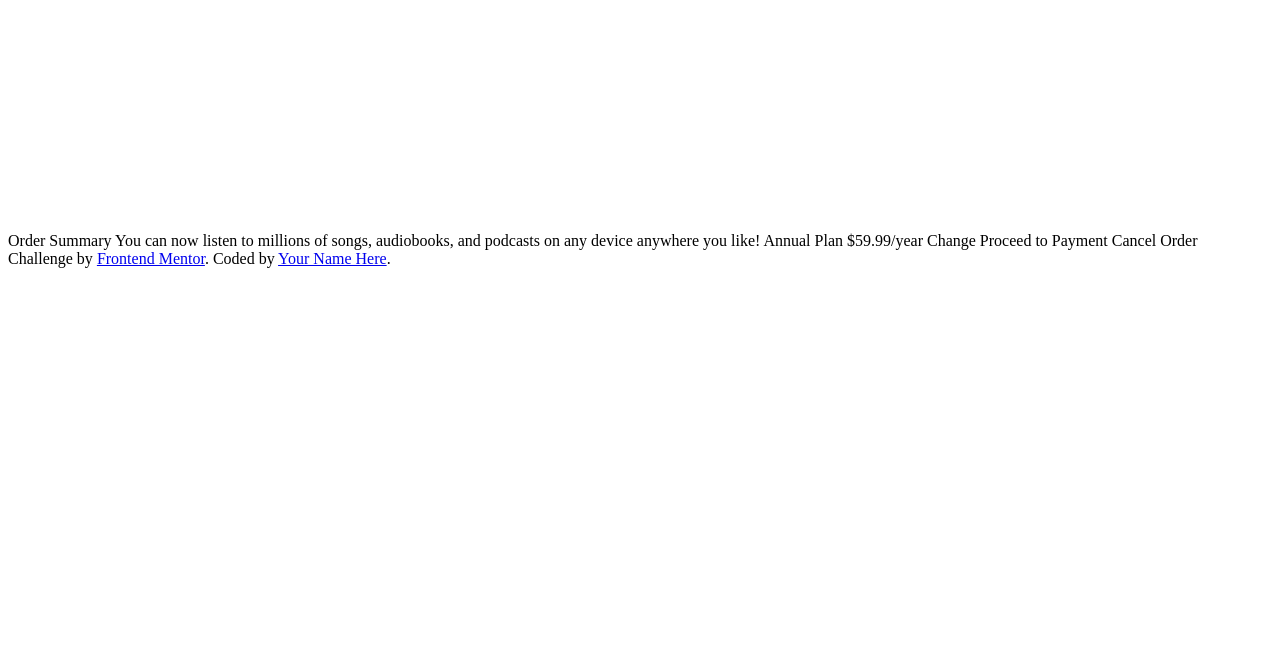
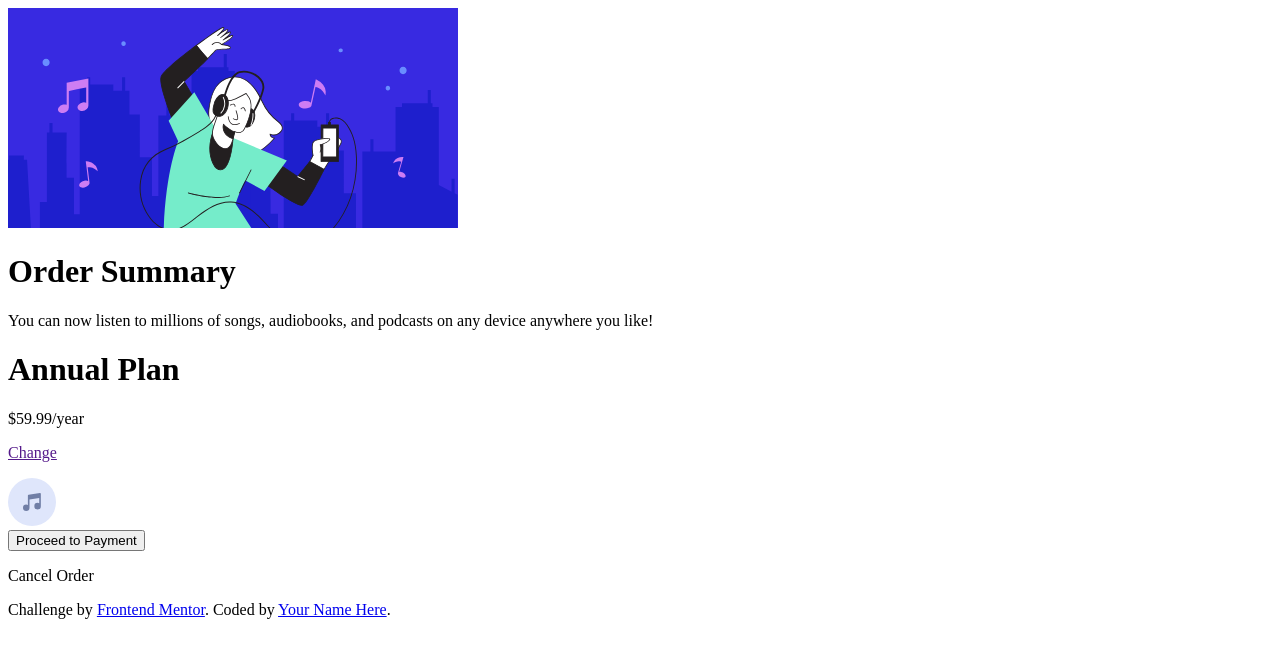
Before and after one commit to Bahbah89/order-summary-component-main, a plain HTML site: page index.html in a window 1280 px wide. Drawn offline with Linux system fonts and the light colour scheme.

Commit message:
Insert basic HTMl Layout + top svg file

```diff
--- a/index.html
+++ b/index.html
@@ -18,11 +18,36 @@
     </style>
   </head>
   <body>
-    <header> <svg xmlns="http://www.w3.org/2000/svg" xmlns:xlink="http://www.w3.org/1999/xlink" width="450" height="220"> </svg></header>
+    <header><img src="images/illustration-hero.svg" alt="hero-illustration"></header>
+    <main>
+      <div class="card">
+        <h1>Order Summary</h1>
+        <p>You can now listen to millions of songs, audiobooks, and
+          podcasts on any device anywhere you like!</p>
+          <div class="annual-plan">
+            <h1>Annual Plan</h1>
+            <p>$59.99/year</p>
+            <p><a href="">Change</a></p>
+            <img src="images/icon-music.svg" alt="music-icon">
+          </div>
+        <button type="button" value="Proceed to Payment" name="button">Proceed to Payment</button>
+        <p>Cancel Order</p>
 
-    Order Summary You can now listen to millions of songs, audiobooks, and
+      </div>
+
+    </main>
+
+
+
+    </div>
+
+
+
+
+
+    <!--Order Summary You can now listen to millions of songs, audiobooks, and
     podcasts on any device anywhere you like! Annual Plan $59.99/year Change
-    Proceed to Payment Cancel Order
+    Proceed to Payment Cancel Order-->
 
     <div class="attribution">
       Challenge by
```
